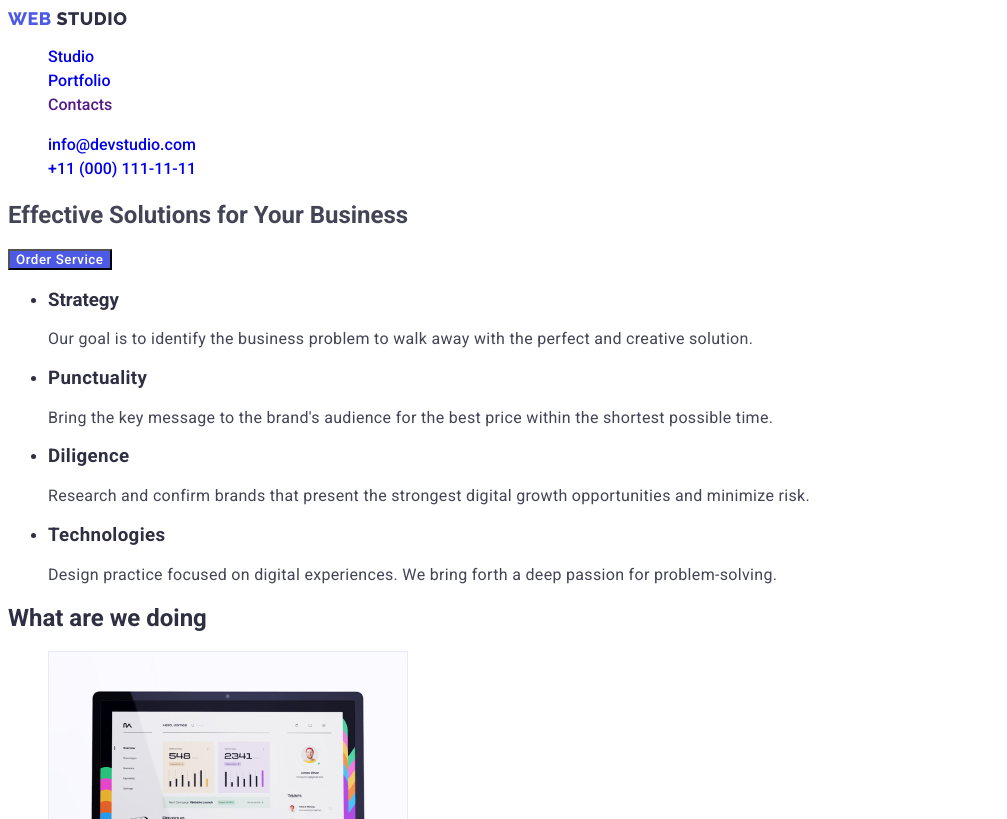
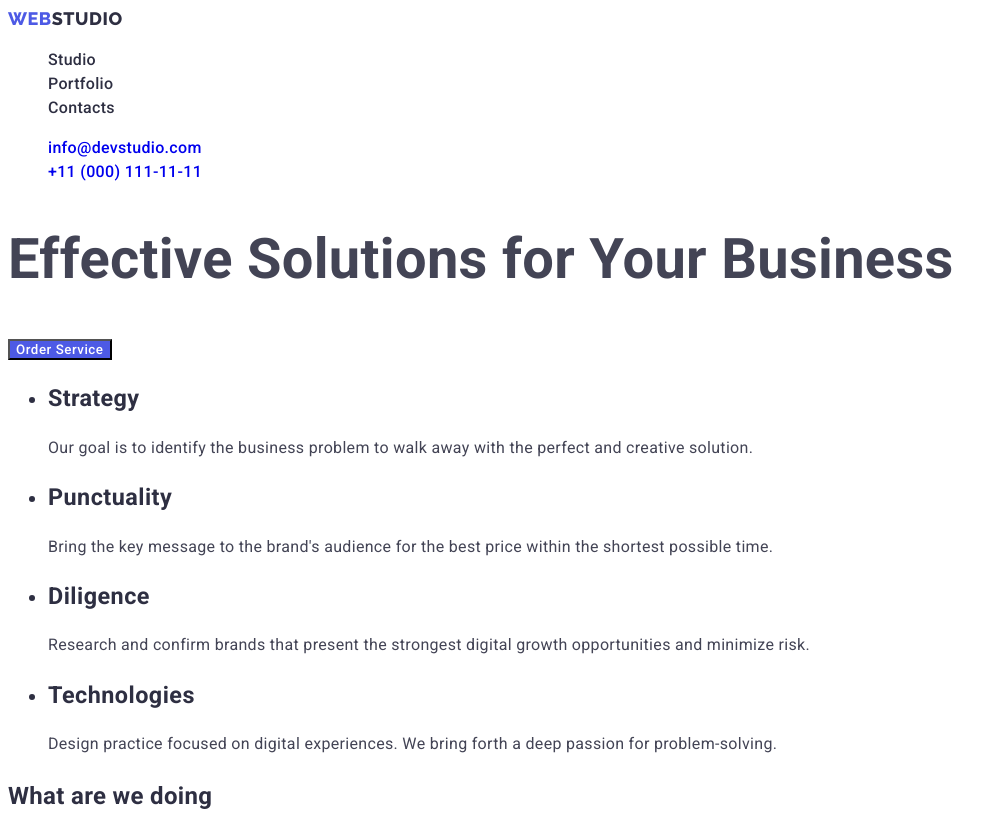
Before and after one commit to YuliiaKush/goit-markup-hw-02, a plain HTML site: page index.html in a window 1280 px wide. Shown: the top 819 px of the page, without its empty margins (0-1007 px from the left). Drawn offline with Linux system fonts and the light colour scheme.

Commit message:
updateeee

```diff
--- a/css/styles.css
+++ b/css/styles.css
@@ -19,9 +19,9 @@
 body {
     color: var(--title-text-color);
     font-family: "Roboto", sans-serif;
-    font size: 16px;
-    line height: 1.5;
-    letter spacing: 0.02em;
+    font-size: 16px;
+    line-height: 1.5;
+    letter-spacing: 0.02em;
     font-style: normal;
 
     background-color: var(--second-white-color);
@@ -38,10 +38,10 @@ body {
 }
 .logo-text {
     color: var(--primary-text-color);
-    font family: "Raleway", sans-serif;
-    font style: 800;
-    font size: 18px;
-    line height: 1.17;
+    font-family: "Raleway", sans-serif;
+    font-style: 800;
+    font-size: 18px;
+    line-height: 1.17;
 }
 .list {
     list-style: none;
@@ -55,30 +55,30 @@ body {
 
 .list {
     color: var(--title-text-color);
-    font family: "Roboto", sans-serif;
+    font-family: "Roboto", sans-serif;
     font-weight: 500;
-    font size: 16px;
+    font-size: 16px;
     line-height: 1.5;
-    Letter spacing: 0.02;
+    letter-spacing: 0.02;
 
 }
 */
 .adress-style{
     color: var(--title-text-color);
-        font family: "Roboto", sans-serif;
+        font-family: "Roboto", sans-serif;
         font-weight: 500;
-        font size: 16px;
+        font-size: 16px;
         line-height: 1.5;
-        Letter spacing: 0.02;
+        letter-spacing: 0.02;
 }
 
 /* Site-nav */
-.site-nav. link{
+.site-nav .link{
 color: var(--primary-text-color);
-text style: "Roboto", sans-serif;
-font style: normal;
-font size: 16px;
-line height: 1,5;
+font-family: "Roboto", sans-serif;
+font-style: normal;
+font-size: 16px;
+line-height: 1,5;
 letter-spacing: 0.02em;
 }
 
@@ -93,10 +93,10 @@ letter-spacing: 0.02em;
 /* Hero */
 .hero-title {
     color: var(--second-white-color)
-    font family: "Roboto", sans-serif;
-    font style: 700;
-    font size: 56px;
-    line height: 1.07;
+    font-family: "Roboto", sans-serif;
+    font-style: 700;
+    font-size: 56px;
+    line-height: 1.07;
 
 }
 .main-button {
@@ -112,26 +112,26 @@ letter-spacing: 0.02em;
 /* Section */
 .section-title {
     color: var(--primary-text-color);
-    font family: "Roboto", sans-serif;
-    font style: 700;
-    font size: 1.1;
-    line height: 40px;
+    font-family: "Roboto", sans-serif;
+    font-style: 700;
+    font-size: 1.1;
+    line-height: 40px;
 }
 
     .text{
         color: var(--title-text-color);
-        font family: "Roboto", sans-serif;
-        font size: 16px;
-        line height: 1.5;
+        font-family: "Roboto", sans-serif;
+        font-size: 16px;
+        line-height: 1.5;
         letter-spacing: 0.02em;
 
     }
     .title-text {
         color: var(--primary-text-color)
-         font family: "Roboto", sans-serif;
-         font style: 500;
-         font size: 20px
-         line height: 1.2;
+         font-family: "Roboto", sans-serif;
+         font-style: 500;
+         font-size: 20px
+         line-height: 1.2;
          letter-spacing: 0.02em;
 
     }
@@ -139,10 +139,10 @@ letter-spacing: 0.02em;
     /* Features */
 .feature-list {
     color:var(--primary-text-color);
-    font family: "Roboto", sans-serif;
-    font style: 500;
-    font size: 20px;
-    line height: 1.2;
+    font-family: "Roboto", sans-serif;
+    font-style: 500;
+    font-size: 20px;
+    line-height: 1.2;
 
 }
 /*Portfolio*/
@@ -151,10 +151,10 @@ letter-spacing: 0.02em;
     color: var(--blue-color);
     font-family: "Roboto", sans-serif;
     font-style: normal;
-    font style: 500;
-     font size: 16px;
-     line height: 1.5;
-    letter spacing: 0.04em;
+    font-style: 500;
+     font-size: 16px;
+     line-height: 1.5;
+    letter-spacing: 0.04em;
 
     background-color: var(--white-footer-color);
 }
@@ -169,20 +169,19 @@ letter-spacing: 0.02em;
 /* Footer */
 .footer-text {
     color: var(--white-footer-color);
-    font family: "Roboto", sans-serif;
-    font size: 16px;
-    line height: 1.5;
+    font-family: "Roboto", sans-serif;
+    font-size: 16px;
+    line-height: 1.5;
     background-color: var(--primary-text-color);
 
 }
 .logo-text-footer{
 
 color: var(--white-footer-color);
-   font family: "Raleway",
-   sans-serif;
-   font style: 800;
-   font size: 18px;
-   line height: 1.17;
+   font-family: "Raleway", sans-serif;
+   font-style: 800;
+   font-size: 18px;
+   line-height: 1.17;
 
 background-color: var(--primary-text-color);
    }
```
Also changed, not shown: index.html (+1 -2 lines), portfolio.html (+1 -1 lines).
